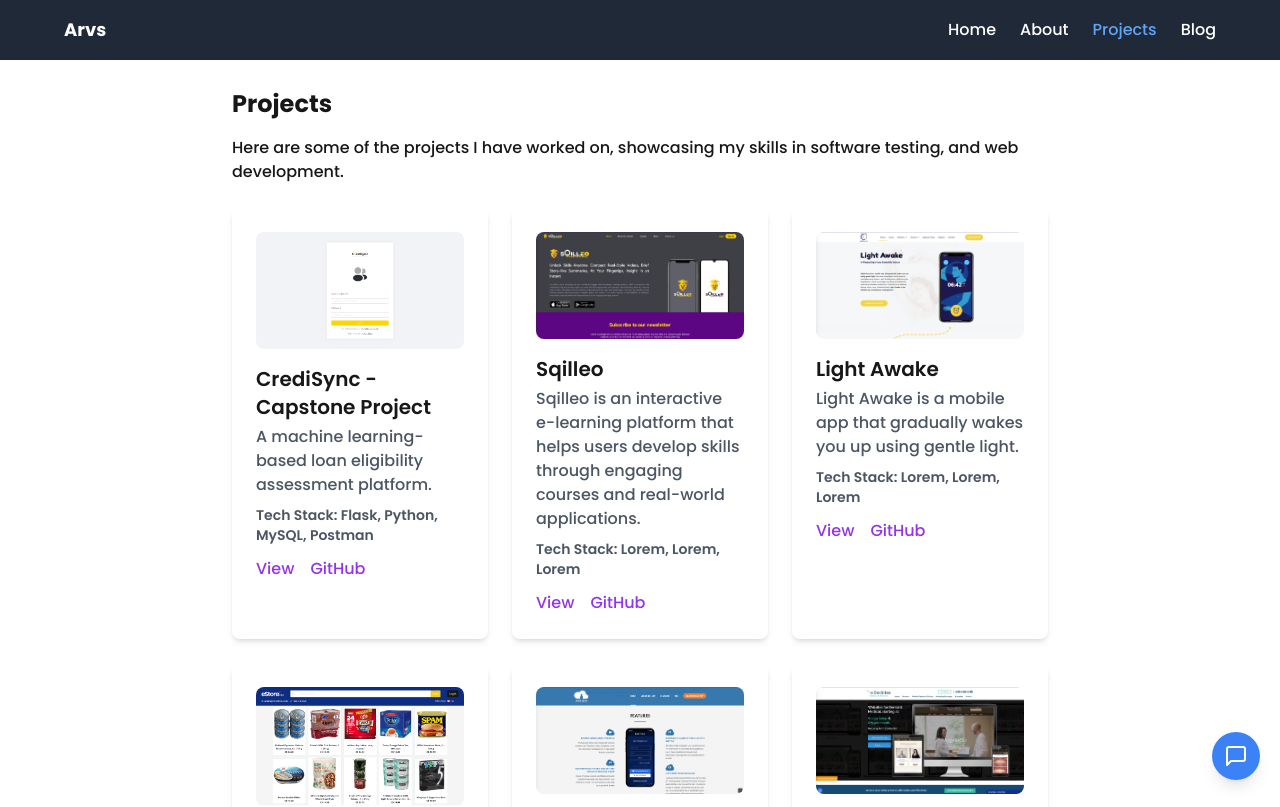
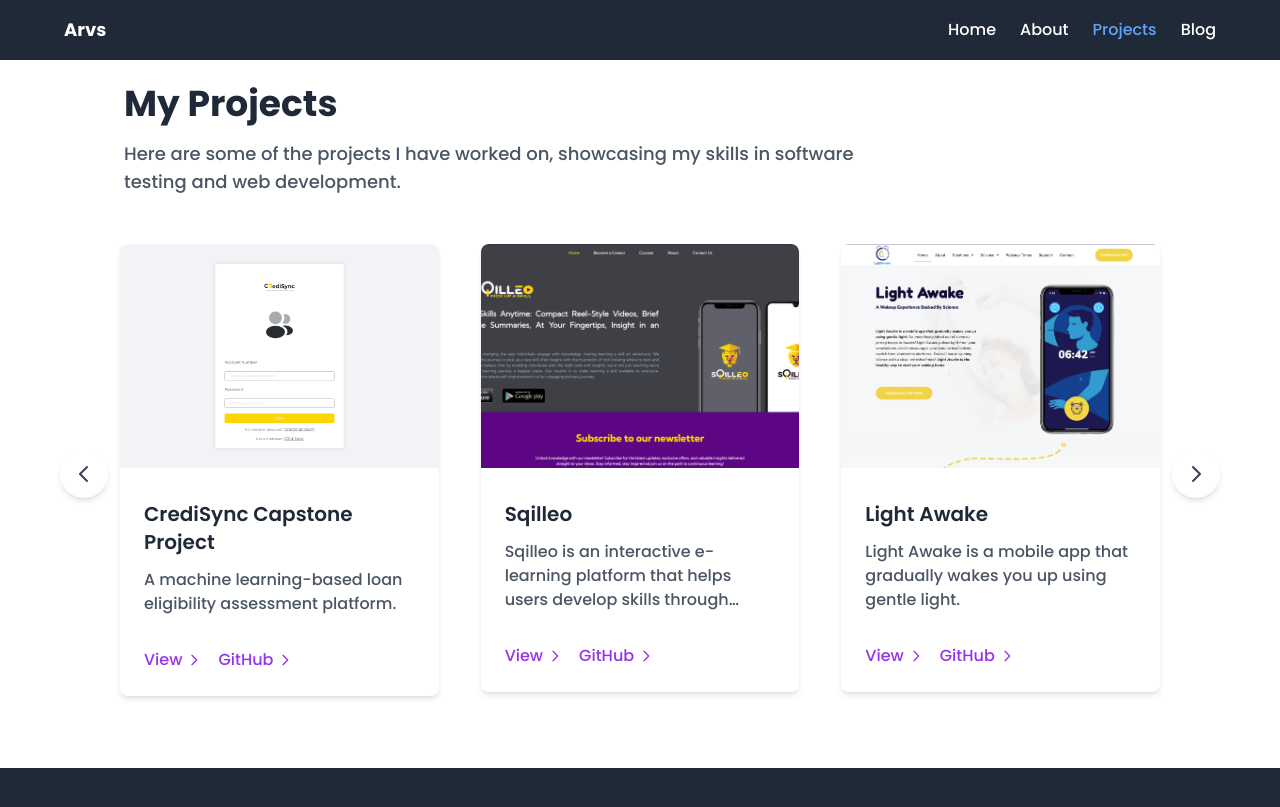
Before and after one commit to Arvin-tech/my-portfolio, a Next.js app: page /projects in a window 1280 px wide. Shown: the top 807 px of the page. Built offline with nearby package versions, Linux system fonts and the light colour scheme.

Commit message:
about, projects, blogs -  cards ui updates, temp hide chatbox

```diff
--- a/src/app/about/page.tsx
+++ b/src/app/about/page.tsx
@@ -5,14 +5,14 @@ import { personalDetails, workDetails, educationDetails } from "@/app/data/detai
 
 export default function AboutPage() {
     return (
-      <main className="container mx-auto max-w-screen-md pt-10 pb-20 overflow-x-hidden">
-        {/* <section>
-          <br />
+      <main className="container mx-auto max-w-7xl pt-10 pb-20 overflow-x-hidden px-4">
+        <section>
+          <br /><br />
           <h1 className="text-xl text-black md:text-2xl xl:text-3xl xl:leading-snug font-bold">
             About Me
           </h1>
           <p className="text-content py-8 lg:max-w-3xl">{personalDetails.bio}</p>
-        </section> */}
+        </section>
 
         <br />
 
@@ -20,7 +20,7 @@ export default function AboutPage() {
           <h1 className="text-xl text-black md:text-2xl xl:text-3xl xl:leading-snug font-bold">
             Work Experience
           </h1>
-          <p className="text-content py-8 lg:max-w-3xl">{personalDetails.bio}</p>
+          {/* <p className="text-content py-8 lg:max-w-3xl">{personalDetails.bio}</p> */}
 
           {React.Children.toArray(
             workDetails.map(({ position, company, location, type, duration }) => (
--- a/src/app/components/MainContainer.tsx
+++ b/src/app/components/MainContainer.tsx
@@ -5,8 +5,7 @@ import { usePathname } from "next/navigation";
 export default function MainContainer({ children }: { children: React.ReactNode }) {
   const pathname = usePathname();
 
-  // Apply full width only on the home page
-  const containerClass = pathname === "/" ? "w-full p-0" : "max-w-4xl p-4 mx-auto";
-
+  // const containerClass = pathname === "/projects" ? "max-w-7xl mx-auto p-4" : "w-full";
+  const containerClass = pathname === "/" ? "w-full p-0" : "max-w-6xl p-4 mx-auto";
   return <main className={containerClass}>{children}</main>;
 }
--- a/src/app/components/ProjectCard.tsx
+++ b/src/app/components/ProjectCard.tsx
@@ -8,6 +8,7 @@ interface ProjectProps {
   techstack: string[];
   previewLink: string;
   githubLink: string;
+  date?: string;
 }
 
 export default function ProjectCard({
@@ -17,38 +18,39 @@ export default function ProjectCard({
   techstack,
   previewLink,
   githubLink,
+  date,
 }: ProjectProps) {
   return (
-    <div className="max-w-[400px] w-full mx-auto bg-white shadow-md rounded-lg p-6 transition-transform transform hover:scale-105">
-      <Image
-        src={image}
-        alt={title}
-        width={500}
-        height={200}
-        className="rounded-lg"
-      />
-      <h2 className="text-xl font-semibold mt-4">
-        {title}
-      </h2>
-      <p className="text-gray-600 dark:text-gray-400 mt-1">{description}</p>
-      <p className="text-sm font-semibold mt-2 text-gray-600 dark:text-gray-400">
-        Tech Stack: {techstack.join(", ")}
-      </p>
-      <div className="mt-3 flex gap-4">
+    <div className="bg-white rounded-lg shadow-md overflow-hidden transition-all duration-300 hover:shadow-lg h-full flex flex-col">
+      <div className="relative h-48 md:h-56 w-full">
+        <Image src={image} alt={title} fill className="object-cover" />
+      </div>
+      <div className="p-6 flex flex-col h-full grid grid-rows-[auto_1fr_auto]">
+        {/* <span className="text-sm text-purple-600">{date}</span> */}
+        <h3 className="text-xl font-semibold mt-2 mb-3 text-gray-800">{title}</h3>
+        <p className="text-gray-600 mb-4 line-clamp-3">{description}</p>
+        <div className="mt-4 flex items-center gap-4">
           <Link
             href={previewLink}
-          className="text-purple-600 hover:underline"
+            className="inline-flex items-center text-purple-600 font-medium hover:text-purple-800 transition-colors"
             target="_blank"
           >
             View
+            <svg xmlns="http://www.w3.org/2000/svg" className="h-4 w-4 ml-1" fill="none" viewBox="0 0 24 24" stroke="currentColor">
+              <path strokeLinecap="round" strokeLinejoin="round" strokeWidth={2} d="M9 5l7 7-7 7" />
+            </svg>
           </Link>
           <Link
             href={githubLink}
-          className="text-purple-600 hover:underline"
+            className="inline-flex items-center text-purple-600 font-medium hover:text-purple-800 transition-colors"
             target="_blank"
           >
             GitHub
+            <svg xmlns="http://www.w3.org/2000/svg" className="h-4 w-4 ml-1" fill="none" viewBox="0 0 24 24" stroke="currentColor">
+              <path strokeLinecap="round" strokeLinejoin="round" strokeWidth={2} d="M9 5l7 7-7 7" />
+            </svg>
           </Link>
+        </div>
       </div>
     </div>
   );
--- a/src/app/data/projects.ts
+++ b/src/app/data/projects.ts
@@ -1,11 +1,12 @@
 export const projectDetails = [
     {
-      title: "CrediSync - Capstone Project",
+      title: "CrediSync Capstone Project",
       image: "/images/projects/credisync.png", // Store images in public/images
       description: "A machine learning-based loan eligibility assessment platform.",
       techstack: ["Flask", "Python", "MySQL", "Postman"],
       previewLink: "https://credysync.example.com",
       githubLink: "https://github.com/martinezcristy/CrediSyncML",
+      date: "2023",
     },
     {
       title: "Sqilleo",
@@ -14,6 +15,7 @@ export const projectDetails = [
       techstack: ["Lorem", "Lorem", "Lorem"],
       previewLink: "https://www.sqilleo.com/home",
       githubLink: "https://github.com/yourusername/qatest",
+      date: "2023",
     },
     {
       title: "Light Awake",
@@ -22,6 +24,43 @@ export const projectDetails = [
       techstack: ["Lorem", "Lorem", "Lorem"],
       previewLink: "https://lightawake.biz/",
       githubLink: "https://github.com/yourusername/qatest",
+      date: "2023",
+    },
+    {
+      title: "Past Zero",
+      image: "/images/projects/pastzero.png",
+      description: "Past Zero is an app that assists with remembering and recalling people that you meet.",
+      techstack: ["Flutter", "Laravel"],
+      previewLink: "https://pastzero.com/",
+      githubLink: "https://github.com/yourusername/qatest",
+      date: "2023",
+    },
+    {
+      title: "The DocSites",
+      image: "/images/projects/thedocsites.png",
+      description: "The Best Affordable Website Templates for Dentists and Physicians.",
+      techstack: ["PHP", "HTML", "CSS", "JavaScript"],
+      previewLink: "https://www.docsites.com/",
+      githubLink: "https://github.com/yourusername/qatest",
+      date: "2024",
+    },
+    {
+      title: "Fourfield Pond",
+      image: "/images/projects/fourfieldpond.png",
+      description: "Easily access resort, activity listings, map, rules, contacts, and receive push notifications for important updates.",
+      techstack: ["Flutter", "Firebase"],
+      previewLink: "https://qatest.example.com",
+      githubLink: "https://github.com/yourusername/qatest",
+      date: "2024",
+    },
+    {
+      title: "CleanCut OGOC",
+      image: "/images/projects/cleancut.png",
+      description: "3 app project that aims to get connected together by a single crediting system. App involves a Ride Hailing, a Podcast, and a Food Bank / Sharing.",
+      techstack: ["Flutter", "S3"],
+      previewLink: "https://ride-hailing-api.dev2.koda.ws",
+      githubLink: "https://github.com/orgs/SocentTechstars/projects/11",
+      date: "2025",
     },
     {
       title: "eStorePhil",
@@ -30,37 +69,6 @@ export const projectDetails = [
       techstack: ["Lorem", "Lorem", "Lorem"],
       previewLink: "https://app.estorephil.com/home",
       githubLink: "https://github.com/yourusername/qatest",
-    },
-    {
-      title: "Past Zero",
-      image: "/images/projects/pastzero.png",
-      description: "Past Zero is an app that assists with remembering and recalling people that you meet.",
-      techstack: ["Flutter", "Laravel"],
-      previewLink: "https://pastzero.com/",
-      githubLink: "https://github.com/yourusername/qatest",
-    },
-    {
-      title: "The DocSites - Legacy Project",
-      image: "/images/projects/thedocsites.png",
-      description: "The Best Affordable Website Templates for Dentists and Physicians. I customized website templates for dental and medical clients",
-      techstack: ["PHP", "HTML", "CSS", "JavaScript"],
-      previewLink: "https://www.docsites.com/",
-      githubLink: "https://github.com/yourusername/qatest",
-    },
-    {
-      title: "Fourfield Pond",
-      image: "/images/projects/fourfieldpond.png",
-      description: "Easily access resort, activity listings, map, rules, contacts, and receive push notifications for important updates.",
-      techstack: ["Flutter", "Firebase"],
-      previewLink: "https://qatest.example.com",
-      githubLink: "https://github.com/yourusername/qatest",
-    },
-    {
-      title: "CleanCut OGOC - Under Development",
-      image: "/images/projects/cleancut.png", // Store images in public/images
-      description: "3 app project that aims to get connected together by a single crediting system. App involves a Ride Hailing, a Podcast, and a Food Bank / Sharing.",
-      techstack: ["Flutter", "S3"],
-      previewLink: "https://ride-hailing-api.dev2.koda.ws",
-      githubLink: "https://github.com/orgs/SocentTechstars/projects/11",
+      date: "2025",
     },
   ];
--- a/src/app/layout.tsx
+++ b/src/app/layout.tsx
@@ -32,7 +32,7 @@ export default function RootLayout({
         <Navbar />
         <MainContainer>{children}</MainContainer>
         <Footer />
-        <ChatBox />
+        {/* <ChatBox /> */}
       </body>
     </html>
   );
--- a/src/app/projects/page.tsx
+++ b/src/app/projects/page.tsx
@@ -1,18 +1,69 @@
+'use client';
+
 import ProjectCard from "@/app/components/ProjectCard";
 import { projectDetails } from "@/app/data/projects";
+import { Swiper, SwiperSlide } from 'swiper/react';
+import { Navigation } from 'swiper/modules';
+import 'swiper/css';
+import 'swiper/css/navigation';
 
 export default function ProjectsPage() {
+
   return (
-    <div className="p-6">
-      <br /><br />
-      <h1 className="text-2xl font-bold mb-4">Projects</h1>
-      <p className="paragraph-color mb-6">
-        Here are some of the projects I have worked on, showcasing my skills in software testing, and web development.
-      </p>
-      <div className="grid grid-cols-1 md:grid-cols-2 lg:grid-cols-3 gap-6">
-        {projectDetails.map((project) => (
-          <ProjectCard key={project.title} {...project} />
-        ))}
+    <div className="container mx-auto px-6 py-12 relative">
+      <div className="mb-12">
+        <h1 className="text-2xl md:text-3xl xl:text-4xl font-bold text-gray-800 mb-4 mt-5 ml-5">
+          My Projects
+        </h1>
+        <p className="text-gray-600 text-lg max-w-3xl ml-5">
+          Here are some of the projects I have worked on, showcasing my skills in software testing and web development.
+        </p>
+      </div>
+
+      <div className="relative">
+        <Swiper
+          modules={[Navigation]}
+          spaceBetween={10}
+          slidesPerView={1}
+          navigation={{
+            nextEl: '.projects-next',
+            prevEl: '.projects-prev',
+          }}
+          breakpoints={{
+            640: { slidesPerView: 1 },
+            768: { slidesPerView: 2 },
+            1024: { slidesPerView: 3 },
+          }}
+        >
+          {projectDetails.map((project) => (
+            <SwiperSlide key={project.title} className="pb-2"> {/* Add padding if needed */}
+              <div className="mx-4"> {/* Add horizontal spacing */}
+                <ProjectCard {...project} />
+              </div>
+            </SwiperSlide>
+          ))}
+        </Swiper>
+
+        {/* Custom Navigation Buttons */}
+        <button
+          className="projects-prev absolute left-0 top-1/2 -translate-y-1/2 z-10 bg-white p-3 rounded-full shadow-md hover:bg-gray-100 transform -translate-x-1/2"
+          aria-label="Previous project"
+          style={{ left: '-20px' }}
+        >
+          <svg xmlns="http://www.w3.org/2000/svg" className="h-6 w-6 text-gray-700" fill="none" viewBox="0 0 24 24" stroke="currentColor">
+            <path strokeLinecap="round" strokeLinejoin="round" strokeWidth={2} d="M15 19l-7-7 7-7" />
+          </svg>
+        </button>
+
+        <button
+          className="projects-next absolute right-0 top-1/2 -translate-y-1/2 z-10 bg-white p-3 rounded-full shadow-md hover:bg-gray-100 transform translate-x-1/2"
+          aria-label="Next project"
+          style={{ right: '-20px' }}
+        >
+          <svg xmlns="http://www.w3.org/2000/svg" className="h-6 w-6 text-gray-700" fill="none" viewBox="0 0 24 24" stroke="currentColor">
+            <path strokeLinecap="round" strokeLinejoin="round" strokeWidth={2} d="M9 5l7 7-7 7" />
+          </svg>
+        </button>
       </div>
     </div>
   );
```
Also changed, not shown: src/app/blog/[id]/page.tsx (+37 -1 lines), src/app/blog/page.tsx (+78 -22 lines), src/app/globals.css (line endings or trailing spaces). Lines whose indentation alone changed are shown as unchanged.
